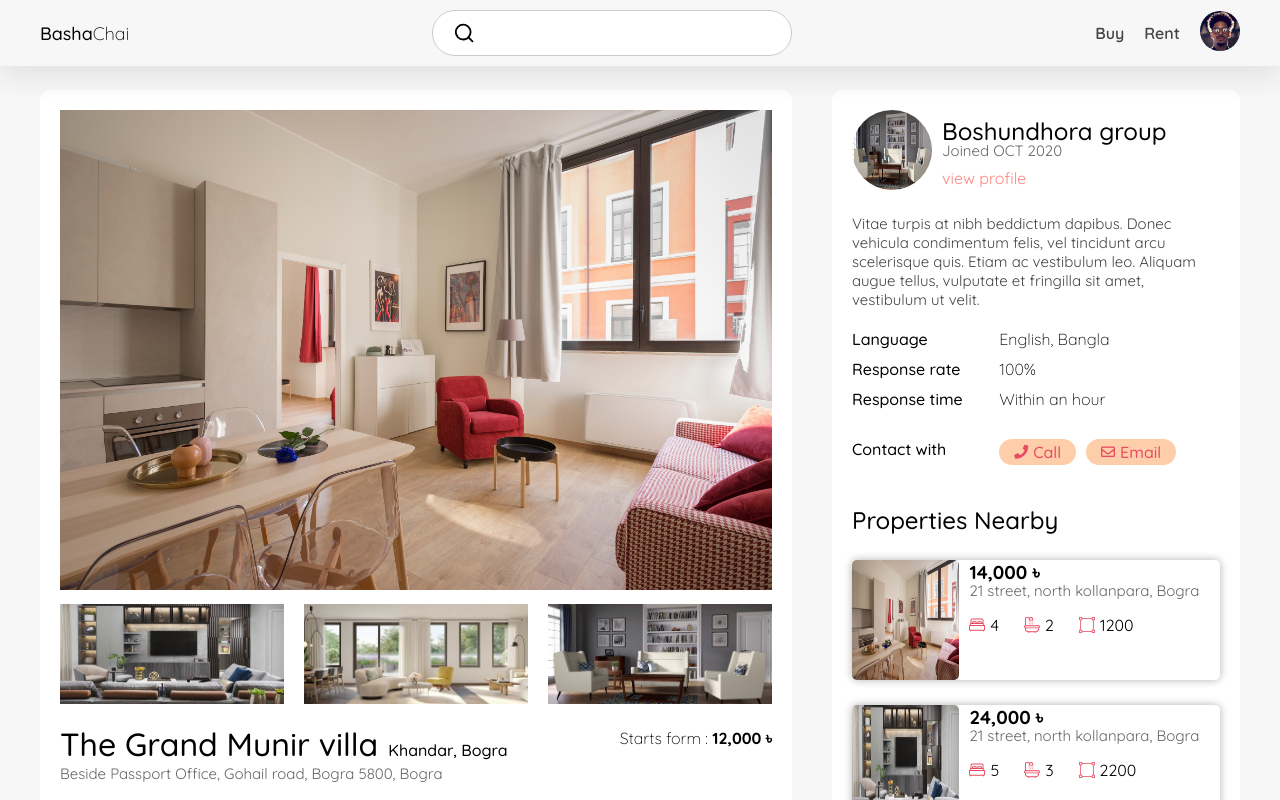
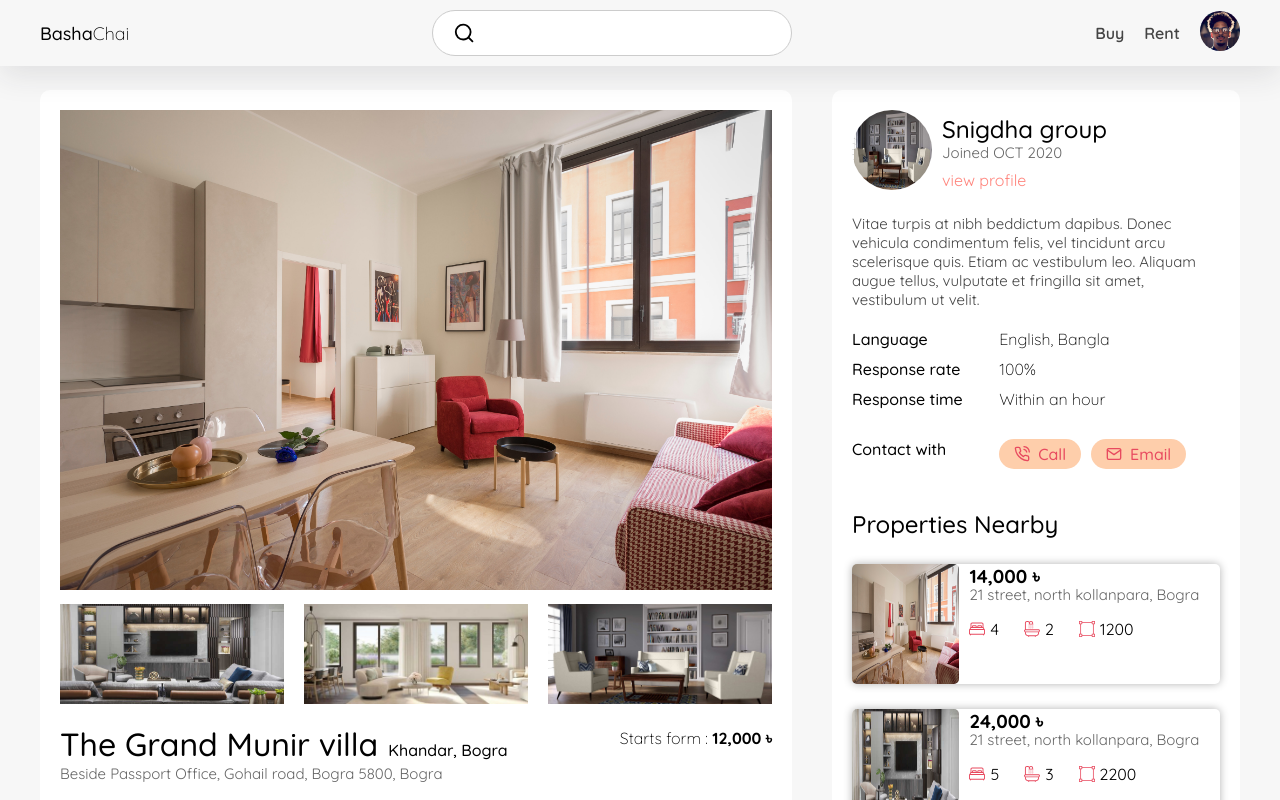
Before and after one commit to MizanurRahmann/Basha-Chai, a React (Create React App) app: page / in a window 1280 px wide. Shown: the top 800 px of the page. Built offline with nearby package versions, Linux system fonts and the light colour scheme.

Commit message:
FIX: flat description.

```diff
--- a/src/Styles/Flat.css
+++ b/src/Styles/Flat.css
@@ -64,7 +64,7 @@
 .owner-info .owner-image img{ width: 80px; height: 80px; border-radius: 50%; }
 .owner-info .owner-name{ font-family: var(--primary-font); }
 .owner-info .owner-name h2{ font-weight: 500; }
-.owner-info .owner-name p{ color: #666; font-size: 15px; margin: -5px 0 8px 0;}
+.owner-info .owner-name p{ color: #666; font-size: 15px; margin: -1px 0 8px 0;}
 .owner-info .owner-name a{ text-decoration: none; color: var(--primary-color);}
 .owner-info .owner-name a:hover{ color: var(--primary-color-dark); }
 .owner-description{ margin: 20px 0; font-family: var(--primary-font); color: #444; font-size: 15px;}
@@ -73,15 +73,15 @@
 .owner-contact-info .title{ width: 40%; font-weight: 500;}
 .owner-contact-info .value{ width: 60%; font-weight: 300;}
 .contactWith{ margin-top: 30px; }
-.contactWith .value{ display: flex; align-items: center;}
+.contactWith .value,.contactWith .email{ display: flex; align-items: center;}
 .contactWith .email,
 .contactWith .call{
     background: var(--primary-color-light); color: var(--primary-color-dark);
-    padding: 3px 15px; border-radius: 20px; font-weight: 500;
+    padding: 5px 15px; border-radius: 20px; font-weight: 500;
     font-size: 16px; display: flex; align-items: center;
 }
-.contactWith .call i,
-.contactWith .email i{ font-size: 14px; margin-right: 5px;}
+.contactWith .call svg,
+.contactWith .email svg{ font-size: 14px; margin-right: 8px;}
 .contactWith .email{ margin-left: 10px; }
 
 .relatedFlats h2{ font-family: var(--primary-font); font-weight: 500; margin-top: 40px;}
--- a/src/components/Flat/Flat.js
+++ b/src/components/Flat/Flat.js
@@ -76,7 +76,7 @@ function Flat() {
                 <div className="owner-info">
                     <div className="owner-image"><img src={owner} alt="" /></div>
                     <div className="owner-name">
-                        <h2>Boshundhora group</h2>
+                        <h2>Snigdha group</h2>
                         <p>Joined OCT 2020</p>
                         <Link to="/">view profile</Link>
                     </div>
@@ -104,8 +104,14 @@ function Flat() {
                     <div className="owner-contact-info contactWith">
                         <div className="title">Contact with</div>
                         <div className="value">
-                            <div className="call"><i class="fas fa-phone"></i> Call</div>
-                            <div className="email"><i class="far fa-envelope"></i> Email</div>
+                            <div className="call">
+                            <svg xmlns="http://www.w3.org/2000/svg" width="16" height="16" viewBox="0 0 24 24" fill="none" stroke="currentColor" stroke-width="2" stroke-linecap="round" stroke-linejoin="round" class="feather feather-phone-call"><path d="M15.05 5A5 5 0 0 1 19 8.95M15.05 1A9 9 0 0 1 23 8.94m-1 7.98v3a2 2 0 0 1-2.18 2 19.79 19.79 0 0 1-8.63-3.07 19.5 19.5 0 0 1-6-6 19.79 19.79 0 0 1-3.07-8.67A2 2 0 0 1 4.11 2h3a2 2 0 0 1 2 1.72 12.84 12.84 0 0 0 .7 2.81 2 2 0 0 1-.45 2.11L8.09 9.91a16 16 0 0 0 6 6l1.27-1.27a2 2 0 0 1 2.11-.45 12.84 12.84 0 0 0 2.81.7A2 2 0 0 1 22 16.92z"></path></svg>
+                                Call
+                            </div>
+                            <div className="email">
+                            <svg xmlns="http://www.w3.org/2000/svg" width="16" height="16" viewBox="0 0 24 24" fill="none" stroke="currentColor" stroke-width="2" stroke-linecap="round" stroke-linejoin="round" class="feather feather-mail"><path d="M4 4h16c1.1 0 2 .9 2 2v12c0 1.1-.9 2-2 2H4c-1.1 0-2-.9-2-2V6c0-1.1.9-2 2-2z"></path><polyline points="22,6 12,13 2,6"></polyline></svg>
+                                Email
+                            </div>
                         </div>
                     </div>
                 </div>
```
